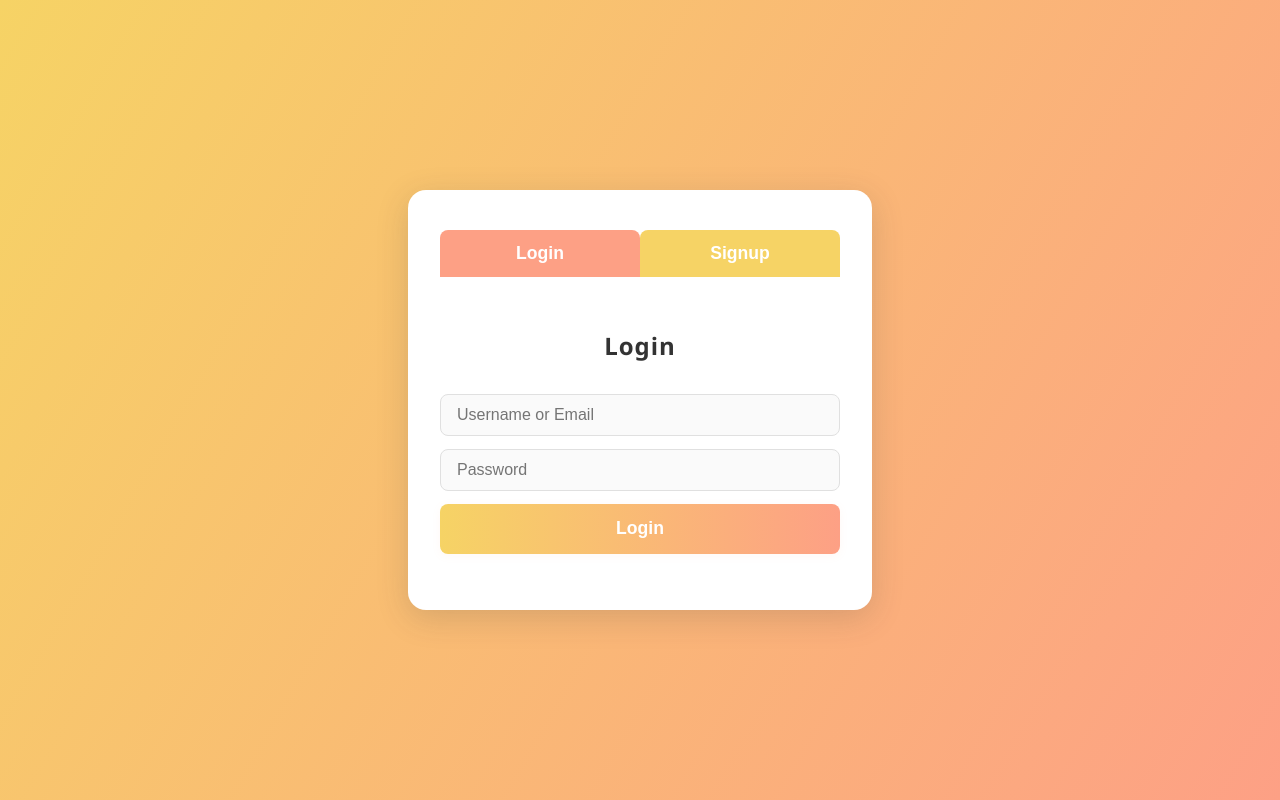
After one commit to codexspaces-ops/portfolio-diversification, a Flask app: page /login in a window 1280 px wide. The commit adds this page. Run offline with Flask 3, Linux system fonts and the light colour scheme; parts of the project's set-up code (start-up, migrations or seed data) failed here and were passed over.

Commit message:
updated login and signup pages

```diff
--- a/app.py
+++ b/app.py
@@ -1,10 +1,10 @@
-from flask import Flask,render_template,request,redirect,url_for,flash,jsonify
+from flask import Flask, render_template, request, redirect, url_for, flash, jsonify, session
 from app.auth.login import login_bp
 from app.auth.signup import signup_bp
 from app.config import users_collection
 import secrets
 # Create a Flask instance
-app = Flask(__name__, template_folder="app/templates")
+app = Flask(__name__, template_folder="app/templates",static_folder="app/static")
 app.secret_key = secrets.token_hex(10)
 
 app.register_blueprint(login_bp, url_prefix="/auth", url_defaults={'users_collection': users_collection})
@@ -14,6 +14,10 @@ app.register_blueprint(signup_bp, url_prefix="/auth", url_defaults={'users_colle
 @app.route('/')
 def home_page():
     return render_template('index.html')
+@app.route('/login')
+def login():
+    return render_template('login.html')
+
 
 # Run the app
 if __name__ == '__main__':
--- a/app/config.py
+++ b/app/config.py
@@ -20,5 +20,5 @@ except Exception as e:
     print("Connection failed:", e)
 
 # Select your database
-db = client['user']
+db = client['portfolio_diversification']
 users_collection = db['user']
--- a/app/static/css/index.css
+++ b/app/static/css/index.css
@@ -0,0 +1,6 @@
+body {
+    font-family: Arial, sans-serif;
+    margin: 0;
+    padding: 0;
+    background-color: #f4f4f4;
+}
--- /dev/null
+++ b/app/static/css/login.css
@@ -0,0 +1,102 @@
+body {
+    background: linear-gradient(120deg, #f6d365 0%, #fda085 100%);
+    min-height: 100vh;
+    margin: 0;
+    font-family: 'Segoe UI', Arial, sans-serif;
+    display: flex;
+    align-items: center;
+    justify-content: center;
+}
+.container {
+    background: #fff;
+    border-radius: 18px;
+    box-shadow: 0 8px 32px rgba(60, 60, 60, 0.18);
+    padding: 2.5rem 2rem 2rem 2rem;
+    max-width: 400px;
+    width: 100%;
+    margin: 2rem;
+    position: relative;
+}
+.toggle-btns {
+    display: flex;
+    justify-content: center;
+    margin-bottom: 2rem;
+}
+.toggle-btns button {
+    flex: 1;
+    padding: 0.8rem 0;
+    border: none;
+    border-radius: 8px 8px 0 0;
+    background: #f6d365;
+    color: #fff;
+    font-size: 1.1rem;
+    font-weight: 600;
+    cursor: pointer;
+    transition: background 0.2s;
+    outline: none;
+}
+.toggle-btns button.active {
+    background: #fda085;
+    color: #fff;
+}
+h2 {
+    text-align: center;
+    margin-bottom: 1.2rem;
+    color: #333;
+    letter-spacing: 1px;
+}
+form {
+    display: flex;
+    flex-direction: column;
+    gap: 0.8rem;
+    margin-bottom: 1.5rem;
+}
+input {
+    padding: 0.7rem 1rem;
+    border: 1px solid #e0e0e0;
+    border-radius: 8px;
+    font-size: 1rem;
+    background: #fafafa;
+    transition: border 0.2s;
+}
+input:focus {
+    border: 1.5px solid #f6d365;
+    outline: none;
+    background: #fff;
+}
+button[type="submit"] {
+    background: linear-gradient(90deg, #f6d365 0%, #fda085 100%);
+    color: #fff;
+    border: none;
+    border-radius: 8px;
+    padding: 0.9rem 0;
+    font-size: 1.1rem;
+    font-weight: 600;
+    cursor: pointer;
+    transition: background 0.2s, box-shadow 0.2s;
+    box-shadow: 0 2px 8px rgba(253, 160, 133, 0.08);
+}
+button[type="submit"]:hover {
+    background: linear-gradient(90deg, #fda085 0%, #f6d365 100%);
+    box-shadow: 0 4px 16px rgba(253, 160, 133, 0.15);
+}
+.messages {
+    margin-bottom: 1.2rem;
+}
+.messages ul {
+    list-style: none;
+    padding: 0;
+    margin: 0;
+}
+.messages li {
+    padding: 0.7rem 1rem;
+    border-radius: 6px;
+    margin-bottom: 0.5rem;
+    font-size: 0.98rem;
+}
+.danger { background: #ffeaea; color: #d8000c; }
+.success { background: #eaffea; color: #4f8a10; }
+.warning { background: #fffbe5; color: #9f6000; }
+@media (max-width: 500px) {
+    .container { padding: 1.2rem 0.5rem; }
+}
--- /dev/null
+++ b/app/static/js/login.js
@@ -0,0 +1,32 @@
+document.addEventListener("DOMContentLoaded", function () {
+    const loginForm = document.getElementById('loginForm');
+    const signupForm = document.getElementById('signupForm');
+    const loginTab = document.getElementById('loginTab');
+    const signupTab = document.getElementById('signupTab');
+
+    function showForm(form) {
+        if (form === 'login') {
+            loginForm.style.display = '';
+            signupForm.style.display = 'none';
+            loginTab.classList.add('active');
+            signupTab.classList.remove('active');
+        } else {
+            loginForm.style.display = 'none';
+            signupForm.style.display = '';
+            loginTab.classList.remove('active');
+            signupTab.classList.add('active');
+        }
+    }
+
+    loginTab.addEventListener('click', function () {
+        showForm('login');
+    });
+    signupTab.addEventListener('click', function () {
+        showForm('signup');
+    });
+
+    // Optionally, show signup form if there was a signup error
+    if (window.location.hash === "#signup" || (typeof signupForm !== "undefined" && signupForm && signupForm.querySelector("input[name='username']").value)) {
+        showForm('signup');
+    }
+});
--- /dev/null
+++ b/app/templates/login.html
@@ -0,0 +1,44 @@
+<!DOCTYPE html>
+<html lang="en">
+<head>
+    <meta charset="UTF-8">
+    <meta name="viewport" content="width=device-width, initial-scale=1.0">
+    <title>Login / Signup</title>
+    <link rel="stylesheet" href="{{ url_for('static', filename='css/login.css') }}">
+</head>
+<body>
+    <div class="container">
+        <div class="toggle-btns">
+            <button id="loginTab" class="active" type="button">Login</button>
+            <button id="signupTab" type="button">Signup</button>
+        </div>
+        <div class="messages">
+        {% with messages = get_flashed_messages(with_categories=true) %}
+          {% if messages %}
+            <ul>
+              {% for category, message in messages %}
+                <li class="{{ category }}">{{ message }}</li>
+              {% endfor %}
+            </ul>
+          {% endif %}
+        {% endwith %}
+        </div>
+
+        <form id="loginForm" method="POST" action="{{ url_for('login.login') }}">
+            <h2>Login</h2>
+            <input type="text" name="identifier" placeholder="Username or Email" required autocomplete="username">
+            <input type="password" name="password" placeholder="Password" required autocomplete="current-password">
+            <button type="submit">Login</button>
+        </form>
+
+        <form id="signupForm" method="POST" action="{{ url_for('signup.signup') }}" style="display:none;">
+            <h2>Signup</h2>
+            <input type="text" name="username" placeholder="Username" required autocomplete="username">
+            <input type="email" name="email" placeholder="Email" required autocomplete="email">
+            <input type="password" name="password" placeholder="Password" required autocomplete="new-password">
+            <button type="submit">Signup</button>
+        </form>
+    </div>
+    <script src="{{ url_for('static', filename='js/login.js') }}"></script>
+</body>
+</html>
```
Also changed, not shown: app/auth/login.py (+7 -24 lines), app/auth/signup.py (+9 -52 lines), app/templates/index.html (+11 -0 lines).
